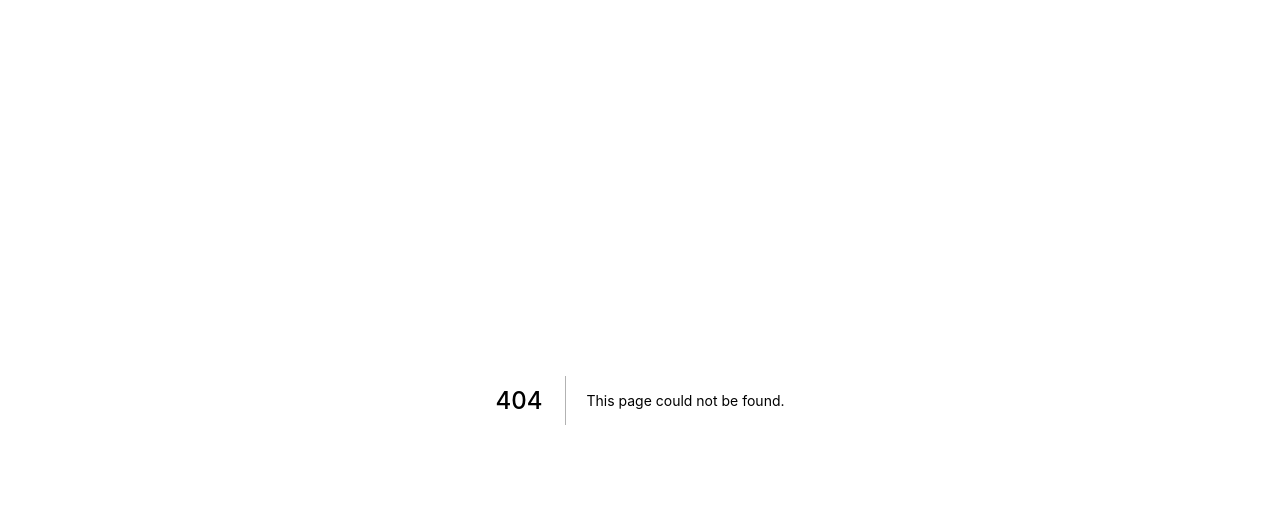
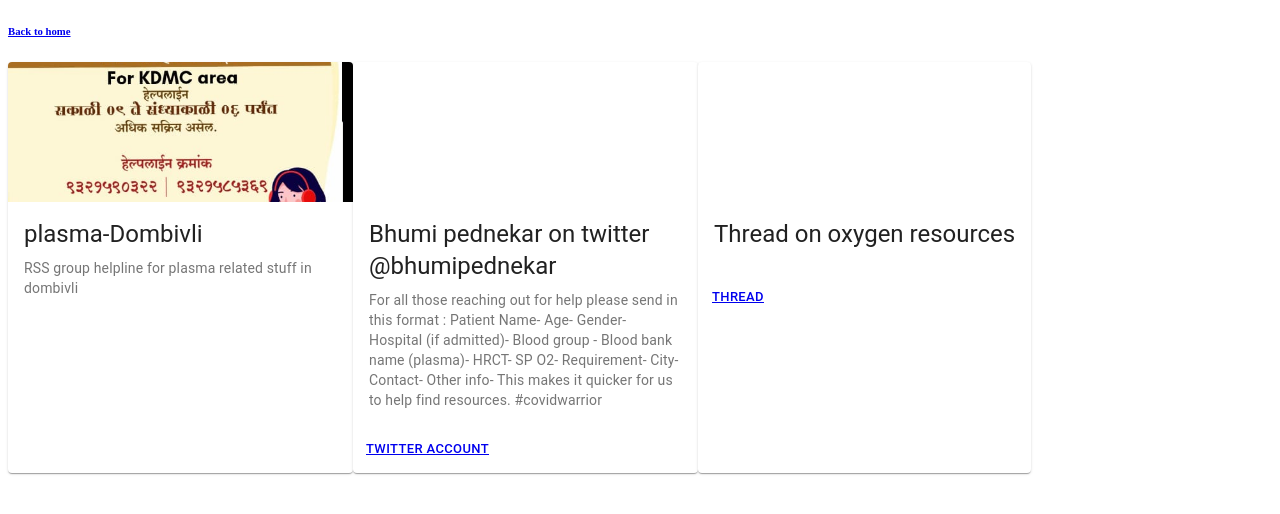
Before and after one commit to chetan-acharekar/covidinfo, a Next.js app: page /social-media in a window 1280 px wide. Before the commit this address had no page. Shown: the top 514 px of the page. Built offline with nearby package versions, Linux system fonts and the light colour scheme.

Commit message:
added social; media

```diff
--- /dev/null
+++ b/pages/social-media.js
@@ -0,0 +1,96 @@
+import React from 'react';
+import { makeStyles } from '@material-ui/core/styles';
+import Card from '@material-ui/core/Card';
+import CardActionArea from '@material-ui/core/CardActionArea';
+import CardActions from '@material-ui/core/CardActions';
+import CardContent from '@material-ui/core/CardContent';
+import CardMedia from '@material-ui/core/CardMedia';
+import Button from '@material-ui/core/Button';
+import Typography from '@material-ui/core/Typography';
+import Link from "next/link";
+import Grid from "@material-ui/core/Grid";
+
+const useStyles = makeStyles({
+    root: {
+        maxWidth: 345,
+    },
+    media: {
+        height: 140,
+    },
+});
+
+export default function SocialMedia() {
+    const classes = useStyles();
+    const rows = [{
+        image:"/plasma-dombivli.jpeg",
+        title:"plasma-Dombivli",
+        details:"RSS group helpline for plasma related stuff in dombivli"
+    },
+        {
+            image:"",
+            title:"Bhumi pednekar on twitter @bhumipednekar",
+            details:"For all those reaching out for help please send in this format :\n" +
+                "Patient Name-\n" +
+                "Age-\n" +
+                "Gender-\n" +
+                "Hospital (if admitted)-\n" +
+                "Blood group -\n" +
+                "Blood bank name (plasma)-\n" +
+                "HRCT-\n" +
+                "SP O2-\n" +
+                "Requirement-\n" +
+                "City-\n" +
+                "Contact-\n" +
+                "Other info-\n" +
+                "This makes it quicker for us to help find resources.\n" +
+                "#covidwarrior",
+            url:"https://twitter.com/bhumipednekar",
+            urlTitle:"Twitter account"
+        },
+        {image:"",
+        title:"Thread on oxygen resources",
+        details:"",
+            url:"https://twitter.com/FinWise3/status/1385466839124254720?s=08",
+            urlTitle:"Thread"}
+
+        ]
+
+    const infoList = []
+
+    for (const [index, value] of rows.entries()) {
+
+        infoList.push(
+            <Card className={classes.root}>
+            <CardActionArea>
+                <CardMedia
+                    className={classes.media}
+                    image={value['image']}
+                    title={value['title']}
+                />
+                <CardContent>
+                    <Typography gutterBottom variant="h5" component="h2">
+                        {value['title']}
+                    </Typography>
+                    <Typography variant="body2" color="textSecondary" component="p">
+                        {value['details']}
+                    </Typography>
+                </CardContent>
+            </CardActionArea>
+            <CardActions>
+                <Button size="small" color="primary">
+                    <a href={value['url']}>{value['urlTitle']}</a>
+                </Button>
+            </CardActions>
+        </Card>
+        )
+    };
+
+    return (
+        <div>
+            <h6><Link href="/"><a>Back to home</a></Link></h6>
+            <Grid container spacing={24}>
+                {infoList}
+            </Grid>
+        </div>
+    );
+}
--- a/pages/useful-links.js
+++ b/pages/useful-links.js
@@ -31,7 +31,7 @@ const useStyles = makeStyles((theme) => ({
     },
 }));
 
-export default function RecipeReviewCard() {
+export default function UseFulLinks() {
     const classes = useStyles();
     const [expanded, setExpanded] = React.useState(false);
 
@@ -60,7 +60,7 @@ export default function RecipeReviewCard() {
             url:"https://t.me/CovidMumbai",
             title:"Telegram Groups",
             description:"Citywise Telegram Public Group to share, seek and give info on Covid related matters. " +
-                " Please join and take and give help in these difficult times" +
+                " Please join and take and give help in these difficult times. \n" +
                 "https://t.me/CovidAhmedabad\n" +
                 "https://t.me/CovidBengaluru\n" +
                 "https://t.me/covidbhopal\n" +
```
Also changed, not shown: pages/efforts.js (deleted, +0 -13 lines), pages/hospitals.js (+7 -12 lines), pages/index.js (+7 -7 lines), public/plasma-dombivli.jpeg (added).
